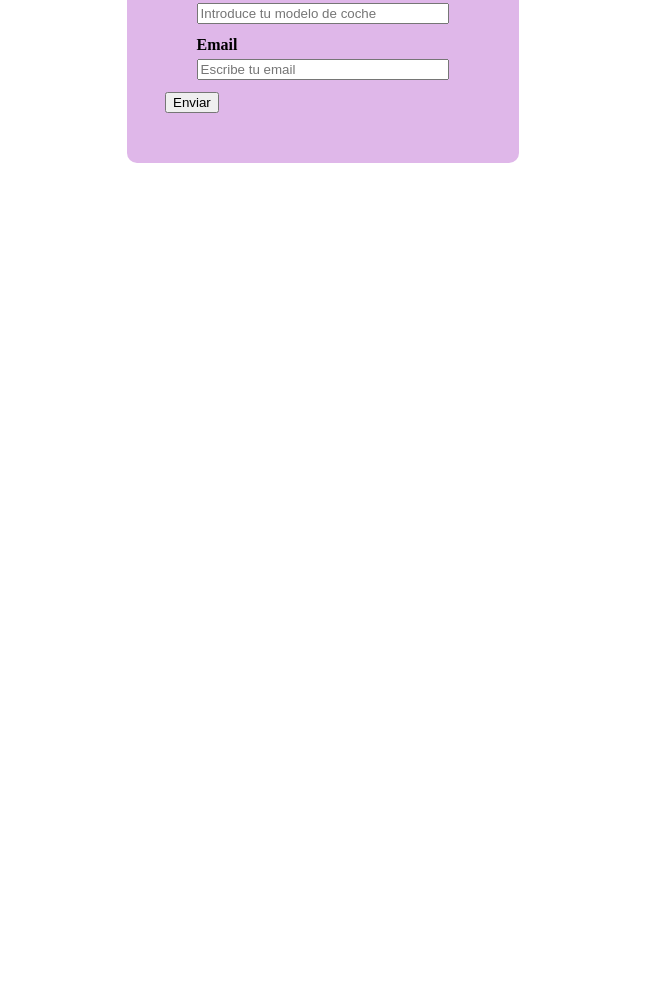
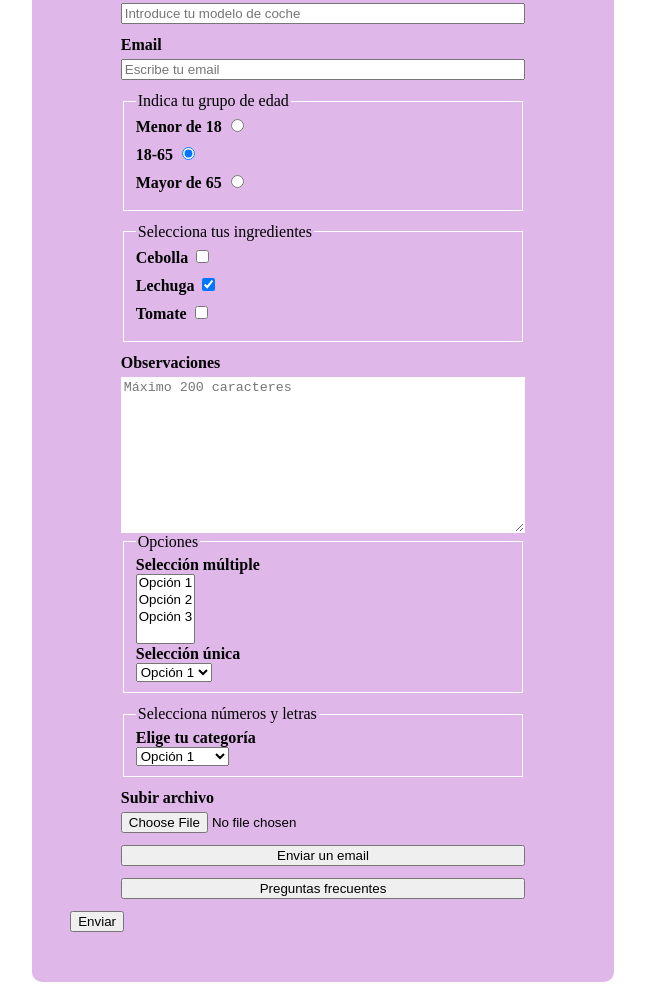
Before and after one commit to Nazaretmg/formularios, a plain HTML site: page index.html in a window 1280 px wide. Shown: the part 327-1317 px from the top of the page, without its empty margins (317-962 px from the left). Before the commit the page ends 800 px from the top, so only its background shows below. Drawn offline with Linux system fonts and the light colour scheme.

Commit message:
nuevos input y contenidos

```diff
--- a/css/estilos.css
+++ b/css/estilos.css
@@ -1,5 +1,5 @@
 form{
-    width: 25%;
+    width: 40%;
     padding: 3%;
     border-radius: 10px;
     margin: auto;
@@ -17,7 +17,7 @@ label{
     font-weight: bold;
 }
 
-input{
+fieldset,input{
     margin-bottom: 12px;
 }
 
@@ -26,3 +26,13 @@ input{
     padding: 15px 5px;
     margin-bottom: 15px;
 }
+
+fieldset, textarea{
+    border: 1px solid white;
+}
+
+@media(max-width:650px){
+    form{
+        width: 80%;
+    }
+}
--- a/index.html
+++ b/index.html
@@ -31,6 +31,85 @@
             <label for="correo">Email</label>
             <input type="email" id="correo" placeholder="Escribe tu email" required>
         </div>
+
+        <div>
+            <fieldset>
+                <legend>Indica tu grupo de edad</legend>
+                <label for="primero">Menor de 18</label>
+                <input type="radio" id="primero" name="edades"><br>
+                <label for="segundo">18-65</label>
+                <input type="radio" id="segundo" name="edades" checked><br>
+                <label for="tercero">Mayor de 65</label>
+                <input type="radio" id="tercero" name="edades">
+            </fieldset>
+        </div>
+
+        <div>
+            <fieldset>
+                <legend>Selecciona tus ingredientes</legend>
+                <label for="uno-ck">Cebolla</label>
+                <input type="checkbox" id="uno-ck" name="ingredientes-ck"><br>
+                <label for="dos-ck">Lechuga</label>
+                <input type="checkbox" id="dos-ck" name="ingredientes-ck" checked><br>
+                <label for="tres-ck">Tomate</label>
+                <input type="checkbox" id="tres-ck" name="ingredientes-ck">
+            </fieldset>
+        </div>
+
+        <div>
+            <label for="miarea">Observaciones</label>
+            <textarea name="mensaje" id="miarea" cols="30" rows="10" maxlength="200" placeholder="Máximo 200 caracteres"></textarea>
+        </div>
+
+        <div>
+            <fieldset>
+                <legend>Opciones</legend>
+                <label for="misopciones">Selección múltiple</label><br>
+                <select multiple name="opciones" id="misopciones">
+                    <option value="opcion1">Opción 1</option>
+                    <option value="opcion2">Opción 2</option>
+                    <option value="opcion3">Opción 3</option>
+                </select>
+                <br>
+                <label for="misopciones">Selección única</label><br>
+                <select name="opciones" id="misopciones">
+                    <option value="opcion1">Opción 1</option>
+                    <option value="opcion2">Opción 2</option>
+                    <option value="opcion3">Opción 3</option>
+                </select>
+            </fieldset>
+        </div>
+
+        <div>
+            <fieldset>
+                <legend>Selecciona números y letras</legend>
+                <label for="opciones2">Elige tu categoría</label><br>
+                <select name="numerosyletras" id="opciones2">
+                    <optgroup label="Números">
+                        <option value="opcion1">Opción 1</option>
+                        <option value="opcion2">Opción 2</option>
+                        <option value="opcion3">Opción 3</option>
+                        <option value="opcion3">Opción 3</option>
+                    </optgroup>
+
+                    <optgroup label="Letras">
+                        <option value="opcion-a">Opción A</option>
+                        <option value="opcion-b">Opción B</option>
+                        <option value="opcion-c">Opción C</option>
+                        <option value="opcion-d">Opción D</option>
+                    </optgroup>
+                </select>
+            </fieldset>
+        </div>
+
+        <div>
+            <label for="foto">Subir archivo</label>
+            <input type="file" id="foto" name="subirFoto">
+
+            <input type="submit" value="Enviar un email" formaction="mailto:oalnazaret@gmail.com">
+
+            <input type="submit" value="Preguntas frecuentes" formaction="https://www.zara.com/es/es/help-center" formtarget="_blank">
+        </div>
         <input type="submit" value="Enviar">
     </form>
 
```
